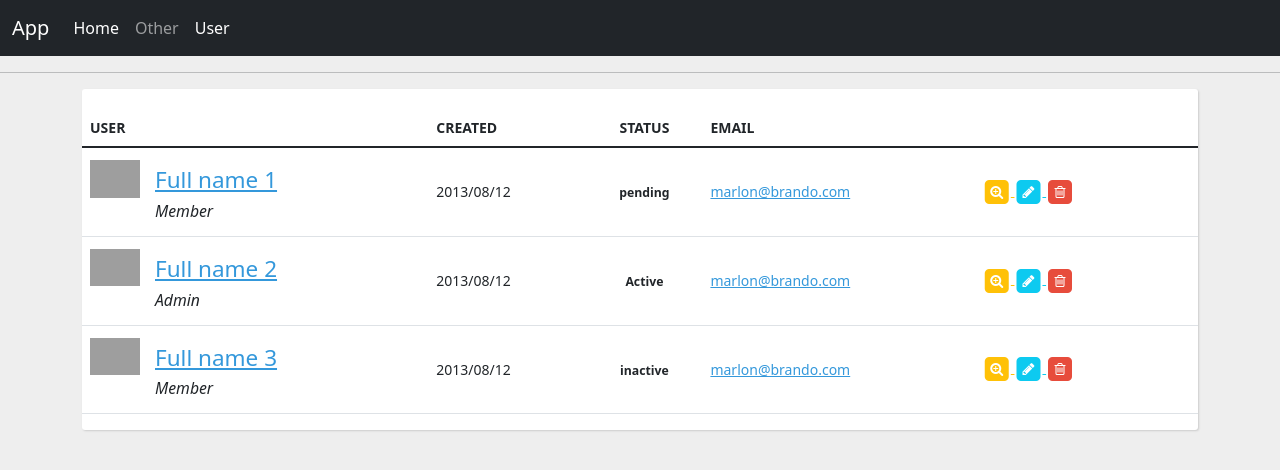
After one commit to sinhpp/Project-Management-Git-Session, a PHP site: page /user in a window 1280 px wide. The commit adds this page. Shown: the top 470 px of the page. Run offline with PHP 8.4, Linux system fonts and the light colour scheme; some libraries are stand-ins or nearby versions; grey boxes are pictures that could not be loaded.

Commit message:
feat(manage_user): added user list

```diff
--- /dev/null
+++ b/Controllers/ManageUserController.php
@@ -0,0 +1,7 @@
+<?php
+
+class ManageUserController extends BaseController {
+    public function show() {
+        $this->view('manageUser/manage_user');
+    }
+}
--- a/Router/route.php
+++ b/Router/route.php
@@ -3,9 +3,11 @@ require_once "Router.php";
 require_once "Controllers/BaseController.php";
 require_once "Database/Database.php";
 require_once "Controllers/WelcomeController.php";
+require_once "Controllers/ManageUserController.php";
 
 
 $route = new Router();
 $route->get("/", [WelcomeController::class, 'welcome']);
+$route->get("/user", [ManageUserController::class, 'show']);
 
 $route->route();
--- a/views/layouts/navbar.php
+++ b/views/layouts/navbar.php
@@ -10,6 +10,10 @@
                 <a class="nav-link active" aria-current="page" href="/">Home</a>
                 <a class="nav-link" href="">Other</a>
             </div>
+            <div class="navbar-nav">
+                <a class="nav-link active" aria-current="page" href="/user">User</a>
+
+            </div>
         </div>
     </div>
 </nav>
--- /dev/null
+++ b/views/manageUser/manage_user.php
@@ -0,0 +1,208 @@
+<!DOCTYPE html>
+<html lang="en">
+<head>
+    <meta charset="UTF-8">
+    <meta name="viewport" content="width=device-width, initial-scale=1.0">
+    <title>Document</title>
+    <style>
+        body{
+    background:#eee;
+}
+.main-box.no-header {
+    padding-top: 20px;
+}
+.main-box {
+    background: #FFFFFF;
+    -webkit-box-shadow: 1px 1px 2px 0 #CCCCCC;
+    -moz-box-shadow: 1px 1px 2px 0 #CCCCCC;
+    -o-box-shadow: 1px 1px 2px 0 #CCCCCC;
+    -ms-box-shadow: 1px 1px 2px 0 #CCCCCC;
+    box-shadow: 1px 1px 2px 0 #CCCCCC;
+    margin-bottom: 16px;
+    -webikt-border-radius: 3px;
+    -moz-border-radius: 3px;
+    border-radius: 3px;
+}
+.table a.table-link.danger {
+    color: #e74c3c;
+}
+.label {
+    border-radius: 3px;
+    font-size: 0.875em;
+    font-weight: 600;
+}
+.user-list tbody td .user-subhead {
+    font-size: 0.875em;
+    font-style: italic;
+}
+.user-list tbody td .user-link {
+    display: block;
+    font-size: 1.25em;
+    padding-top: 3px;
+    margin-left: 60px;
+}
+a {
+    color: #3498db;
+    outline: none!important;
+}
+.user-list tbody td>img {
+    position: relative;
+    max-width: 50px;
+    float: left;
+    margin-right: 15px;
+}
+
+.table thead tr th {
+    text-transform: uppercase;
+    font-size: 0.875em;
+}
+.table thead tr th {
+    border-bottom: 2px solid #e7ebee;
+}
+.table tbody tr td:first-child {
+    font-size: 1.125em;
+    font-weight: 300;
+}
+.table tbody tr td {
+    font-size: 0.875em;
+    vertical-align: middle;
+    border-top: 1px solid #e7ebee;
+    padding: 12px 8px;
+}
+a:hover{
+text-decoration:none;
+}
+    </style>
+</head>
+<body>
+<link rel="stylesheet" type="text/css" href="//netdna.bootstrapcdn.com/font-awesome/4.1.0/css/font-awesome.min.css">
+<hr>
+<div class="container bootstrap snippets bootdey">
+    <div class="row">
+        <div class="col-lg-12">
+            <div class="main-box no-header clearfix">
+                <div class="main-box-body clearfix">
+                    <div class="table-responsive">
+                        <table class="table user-list">
+                            <thead>
+                                <tr>
+                                <th><span>User</span></th>
+                                <th><span>Created</span></th>
+                                <th class="text-center"><span>Status</span></th>
+                                <th><span>Email</span></th>
+                                <th>&nbsp;</th>
+                                </tr>
+                            </thead>
+                            <tbody>
+                                <tr>
+                                    <td>
+                                        <img src="https://bootdey.com/img/Content/user_1.jpg" alt="">
+                                        <a href="#" class="user-link">Full name 1</a>
+                                        <span class="user-subhead">Member</span>
+                                    </td>
+                                    <td>2013/08/12</td>
+                                    <td class="text-center">
+                                        <span class="label label-default">pending</span>
+                                    </td>
+                                    <td>
+                                        <a href="#">marlon@brando.com</a>
+                                    </td>
+                                    <td style="width: 20%;">
+                                        <a href="#" class="table-link text-warning">
+                                            <span class="fa-stack">
+                                                <i class="fa fa-square fa-stack-2x"></i>
+                                                <i class="fa fa-search-plus fa-stack-1x fa-inverse"></i>
+                                            </span>
+                                        </a>
+                                        <a href="#" class="table-link text-info">
+                                            <span class="fa-stack">
+                                                <i class="fa fa-square fa-stack-2x"></i>
+                                                <i class="fa fa-pencil fa-stack-1x fa-inverse"></i>
+                                            </span>
+                                        </a>
+                                        <a href="#" class="table-link danger">
+                                            <span class="fa-stack">
+                                                <i class="fa fa-square fa-stack-2x"></i>
+                                                <i class="fa fa-trash-o fa-stack-1x fa-inverse"></i>
+                                            </span>
+                                        </a>
+                                    </td>
+                                </tr>
+                                <tr>
+                                    <td>
+                                        <img src="https://bootdey.com/img/Content/user_3.jpg" alt="">
+                                        <a href="#" class="user-link">Full name 2</a>
+                                        <span class="user-subhead">Admin</span>
+                                    </td>
+                                    <td>2013/08/12</td>
+                                    <td class="text-center">
+                                        <span class="label label-success">Active</span>
+                                    </td>
+                                    <td>
+                                        <a href="#">marlon@brando.com</a>
+                                    </td>
+                                    <td style="width: 20%;">
+                                        <a href="#" class="table-link  text-warning">
+                                            <span class="fa-stack">
+                                                <i class="fa fa-square fa-stack-2x"></i>
+                                                <i class="fa fa-search-plus fa-stack-1x fa-inverse"></i>
+                                            </span>
+                                        </a>
+                                        <a href="#" class="table-link  text-info">
+                                            <span class="fa-stack">
+                                                <i class="fa fa-square fa-stack-2x"></i>
+                                                <i class="fa fa-pencil fa-stack-1x fa-inverse"></i>
+                                            </span>
+                                        </a>
+                                        <a href="#" class="table-link danger">
+                                            <span class="fa-stack">
+                                                <i class="fa fa-square fa-stack-2x"></i>
+                                                <i class="fa fa-trash-o fa-stack-1x fa-inverse"></i>
+                                            </span>
+                                        </a>
+                                    </td>
+                                </tr>
+                                <tr>
+                                    <td>
+                                        <img src="https://bootdey.com/img/Content/user_2.jpg" alt="">
+                                        <a href="#" class="user-link">Full name 3</a>
+                                        <span class="user-subhead">Member</span>
+                                    </td>
+                                    <td>2013/08/12</td>
+                                    <td class="text-center">
+                                        <span class="label label-danger">inactive</span>
+                                    </td>
+                                    <td>
+                                        <a href="#">marlon@brando.com</a>
+                                    </td>
+                                    <td style="width: 20%;">
+                                        <a href="#" class="table-link  text-warning">
+                                            <span class="fa-stack">
+                                                <i class="fa fa-square fa-stack-2x"></i>
+                                                <i class="fa fa-search-plus fa-stack-1x fa-inverse"></i>
+                                            </span>
+                                        </a>
+                                        <a href="#" class="table-link  text-info">
+                                            <span class="fa-stack">
+                                                <i class="fa fa-square fa-stack-2x"></i>
+                                                <i class="fa fa-pencil fa-stack-1x fa-inverse"></i>
+                                            </span>
+                                        </a>
+                                        <a href="#" class="table-link danger">
+                                            <span class="fa-stack">
+                                                <i class="fa fa-square fa-stack-2x"></i>
+                                                <i class="fa fa-trash-o fa-stack-1x fa-inverse"></i>
+                                            </span>
+                                        </a>
+                                    </td>
+                                </tr>
+                            </tbody>
+                        </table>
+                    </div>
+                </div>
+            </div>
+        </div>
+    </div>
+</div>
+</body>
+</html>
```
